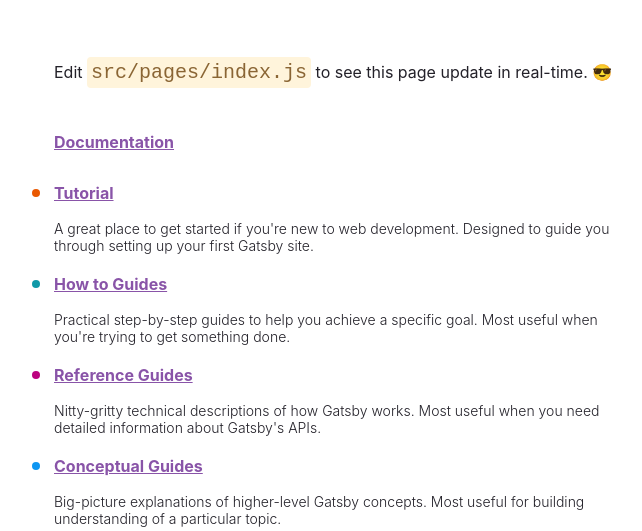
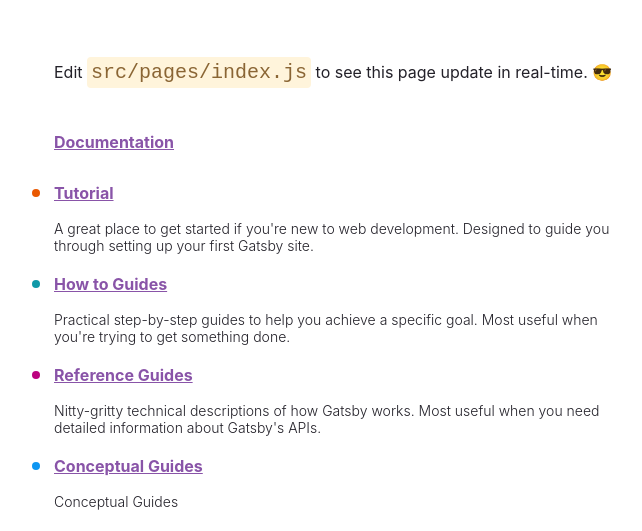
Before and after one commit to emyst/gatsby-test, a Gatsby site: page / in a window 1280 px wide. Shown: the part 263-794 px from the top of the page, without its empty margins (50-692 px from the left). Built offline with nearby package versions, Linux system fonts and the light colour scheme; Gatsby itself is replaced by a stand-in of ours.

Commit message:
message 3

```diff
--- a/src/pages/index.js
+++ b/src/pages/index.js
@@ -83,8 +83,7 @@
   {
     text: "Conceptual Guides",
     url: "https://www.gatsbyjs.com/docs/conceptual/",
-    description:
-      "Big-picture explanations of higher-level Gatsby concepts. Most useful for building understanding of a particular topic.",
+    description: "Conceptual Guides",
     color: "#0D96F2",
   },
   {
```
